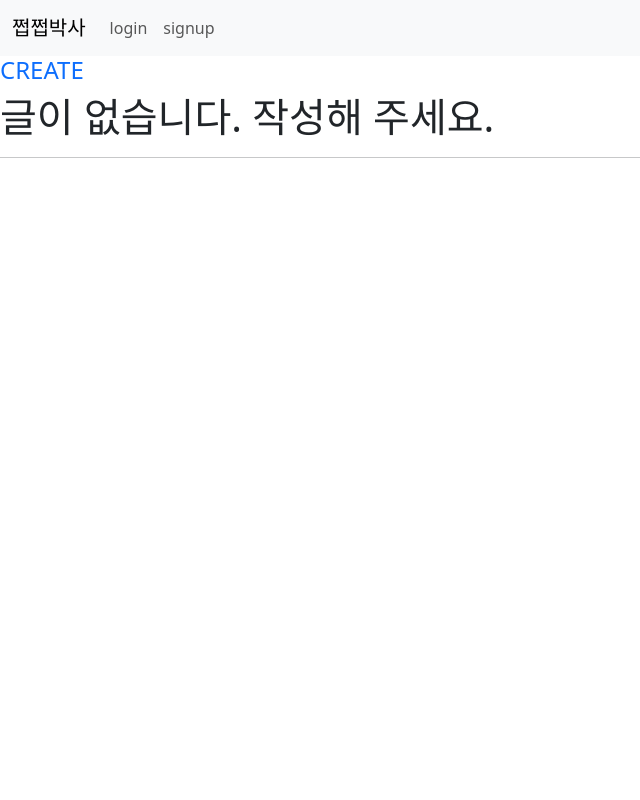
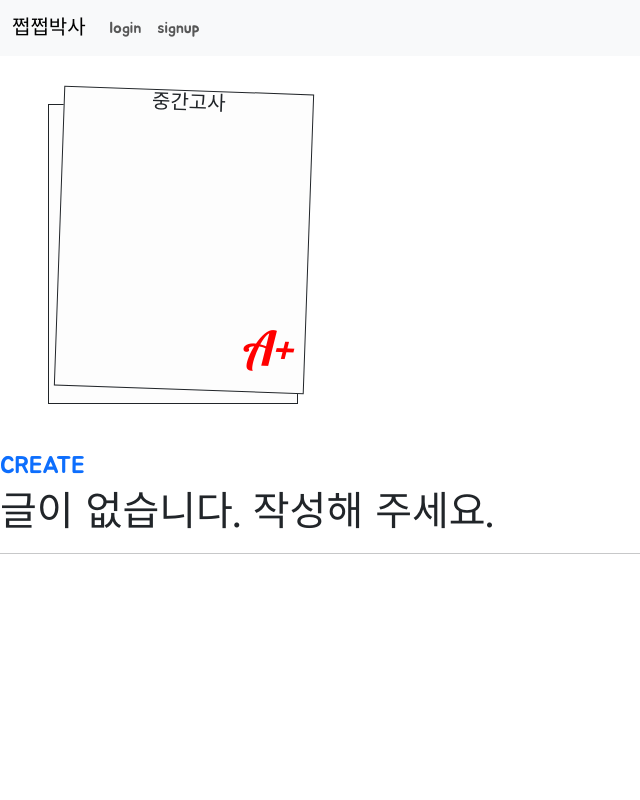
Before and after one commit to woocheolll/Dr.JJ, a Django app: template articles/templates/articles/index.html in a window 1280 px wide. Shown: the whole page, without its empty margins (0-640 px from the left). Run offline with Django 3.2, Linux system fonts and the light colour scheme; the template is opened without the code that fills it, so the values that code supplies are empty; some libraries are stand-ins or nearby versions.

Commit message:
index-test

```diff
--- a/accounts/views.py
+++ b/accounts/views.py
@@ -1,5 +1,5 @@
 from django.shortcuts import render, redirect, get_object_or_404
-from .forms import CustomUserCreationForm, CustomUserChangeForm, ProfileForm
+from .forms import CustomUserCreationForm, CustomUserChangeForm
 from django.contrib.auth import login as auth_login
 from django.contrib.auth import logout as auth_logout
 from django.contrib.auth.forms import AuthenticationForm, PasswordChangeForm
--- a/articles/templates/articles/index.html
+++ b/articles/templates/articles/index.html
@@ -2,8 +2,20 @@
 {% bootstrap_css %}
 {% bootstrap_javascript %}
 {% load static %}
-{% block content %}
+<!DOCTYPE html>
+<html lang="en">
 
+  <head>
+    <meta charset="UTF-8">
+    <meta http-equiv="X-UA-Compatible" content="IE=edge">
+    <meta name="viewport" content="width=device-width, initial-scale=1.0">
+    {% comment %} 파비콘 {% endcomment %}
+    <link rel="stylesheet" href="https://cdn.jsdelivr.net/npm/bootstrap-icons@1.9.1/font/bootstrap-icons.css">
+    <link rel="stylesheet" href="{% static 'css/style.css' %}">
+    <title>쩝쩝박사</title>
+  </head>
+
+  <body>
     <nav class="navbar navbar-expand-lg bg-light">
       <div class="container-fluid">
         <a class="navbar-brand" href="{% url 'articles:index' %}">쩝쩝박사</a>
@@ -14,7 +26,8 @@
           {% if request.user.is_authenticated %}
             <ul class="navbar-nav mb-2 mb-lg-0">
               <li class="nav-item">
-            <a class="nav-link active" aria-current="page" href="{% url 'accounts:detail' request.user.pk %}">Hi, {{ request.user.username }}</a>
+                <a class="nav-link active" aria-current="page" href="{% url 'accounts:detail' request.user.pk %}">Hi,
+                  {{ request.user.username }}</a>
               </li>
               <li class="nav-item">
                 <a class="nav-link active" aria-current="page" href="{% url 'accounts:logout' %}">logout</a>
@@ -26,7 +39,7 @@
                 <a class="nav-link" aria-current="page" href="{% url 'accounts:login' %}">login</a>
               </li>
               <li class="nav-item">
-                <a class="nav-link" href="{% url 'accounts:signup' %}" >signup</a>
+                <a class="nav-link" href="{% url 'accounts:signup' %}">signup</a>
               </li>
             </ul>
           {% endif %}
@@ -34,13 +47,28 @@
       </div>
     </nav>
 
-<a href="{% url 'articles:create' %}" class="text-decoration-none"><h4>CREATE</h4></a>
+
+    <div class="box back">
+      <div class="box front position-relative">
+        <h5>중간고사</h5>
+        <div class="m-2 position-absolute bottom-0 end-0">
+          <span class="grade">A+</span>
+        </div>
+      </div>
+    </div>
+
+    <div>
+      <a href="{% url 'articles:create' %}" class="text-decoration-none">
+        <h4>CREATE</h4>
+      </a>
     </div>
 
     <!-- 리뷰가 없으면 -->
     {% if reviews %}
     {% else %}
-  <h1> 글이 없습니다. 작성해 주세요.  </h1>
+      <h1>
+        글이 없습니다. 작성해 주세요.
+      </h1>
     {% endif %}
 
     <!-- 리뷰가 있으면 -->
@@ -55,8 +83,11 @@
             {% endif %}
             <div class="card-body">
               <p class="card-title my-1 fs-2">{{ review.title }}</p>
-          <p class="bi bi-star-fill text-warning"> {{ review.grade }}</p>
-          <p class="my-1 fs-3"> {{ review.user.username }} </p>
+              <p class="bi bi-star-fill text-warning">
+                {{ review.grade }}</p>
+              <p class="my-1 fs-3">
+                {{ review.user.username }}
+              </p>
 
             </div>
           </div>
@@ -64,9 +95,7 @@
       </div>
     {% endfor %}
 
+    <hr>
+  </body>
 
-
-
-
-<hr>
-{% endblock %}
+</html>
--- /dev/null
+++ b/static/css/style.css
@@ -0,0 +1,31 @@
+@import url('https://fonts.googleapis.com/css2?family=Jua&display=swap');
+@import url('https://fonts.googleapis.com/css2?family=Lobster&display=swap');
+
+* {
+  font-family: 'Jua', sans-serif;
+}
+
+.box {
+  width: 250px;
+  height: 300px;
+  border: solid 1px;
+  background-color: rgb(253, 253, 253);
+  text-align: center;
+}
+
+.front {
+  position: relative;
+  top: -15px;
+  left: 10px;
+  transform: rotate(2deg);
+}
+
+.back {
+  margin: 3rem;
+}
+
+.grade {
+  font-family: 'Lobster', cursive;
+  color: red;
+  font-size: 3rem;
+}
--- a/templates/base.html
+++ b/templates/base.html
@@ -10,7 +10,7 @@
   <meta name="viewport" content="width=device-width, initial-scale=1.0">
   {% comment %} 파비콘 {% endcomment %}
   <link rel="stylesheet" href="https://cdn.jsdelivr.net/npm/bootstrap-icons@1.9.1/font/bootstrap-icons.css">
-  {% block css %}{% endblock css %}
+  <link rel="stylesheet" href="{% static 'css/style.css' %}">
   <title>쩝쩝박사</title>
 </head>
 <body>
```
Also changed, not shown: accounts/migrations/0001_initial.py, accounts/migrations/0002_profile.py (deleted), articles/migrations/0001_initial.py, articles/migrations/0002_comment.py (deleted). Lines whose indentation alone changed are shown as unchanged.
